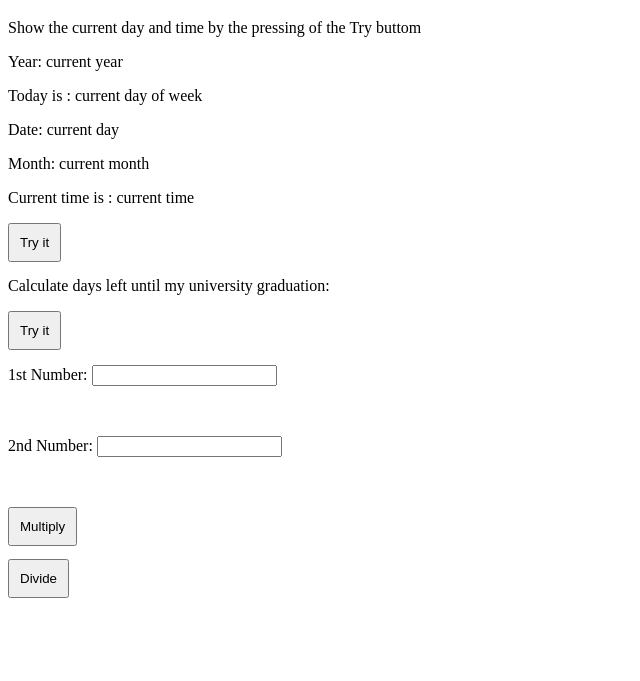
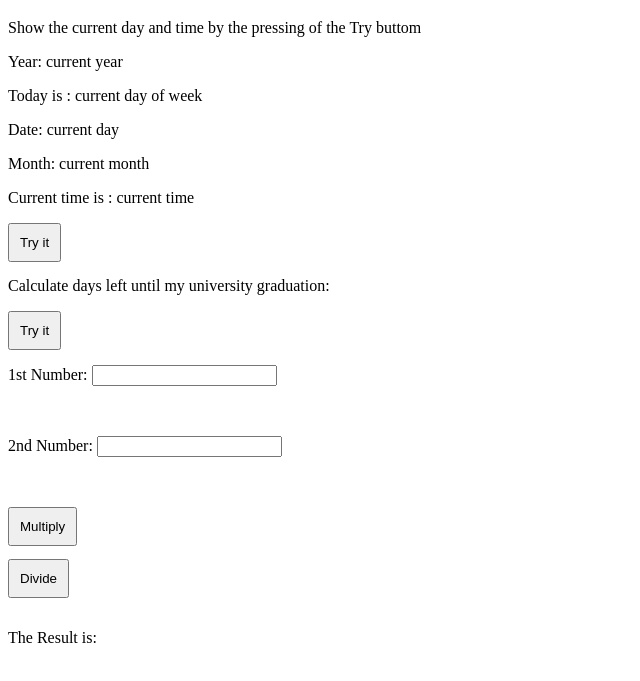
Before and after one commit to 21TeeKayy/Practice, a plain HTML site: page index.html in a window 1280 px wide. Shown: the part 61-742 px from the top of the page, without its empty margins (0-640 px from the left). Drawn offline with Linux system fonts and the light colour scheme.

Commit message:
Update index.html

```diff
--- a/index.html
+++ b/index.html
@@ -27,6 +27,7 @@
     <p><br><br></p>
     <button type="button" onclick="myFunction4()" class="but">Divide</button>
     <br><br><br>
+    <p>The Result is:</p>
     <p id="demo8"></p>
     <script src="index.js" charset="utf-8"></script>
   </body>
```
